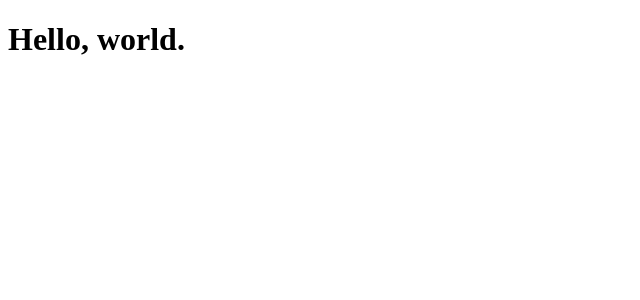
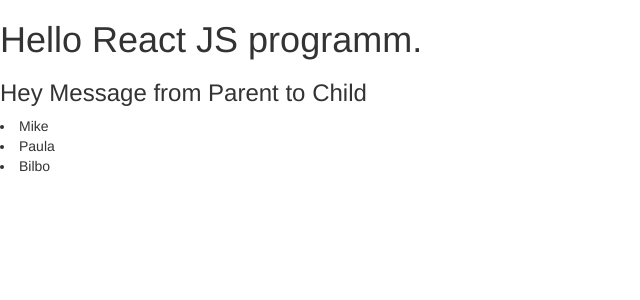
Before and after one commit to KSMorozov/react-fundamentals-tutorial, a React app: page / in a window 1280 px wide. Shown: the top 300 px of the page, without its empty margins (0-640 px from the left). Built offline with nearby package versions, Linux system fonts and the light colour scheme; the HTML template or start-up script is replaced by a standard one.

Commit message:
Add Chapter 2 code.

```diff
--- a/index.html
+++ b/index.html
@@ -1,7 +1,8 @@
 <!doctype html>
 <html>
   <head>
-    <title>Sample App</title>
+    <title>Github Battle</title>
+    <link href="https://maxcdn.bootstrapcdn.com/bootstrap/3.3.6/css/bootstrap.min.css" rel="stylesheet" integrity="sha384-1q8mTJOASx8j1Au+a5WDVnPi2lkFfwwEAa8hDDdjZlpLegxhjVME1fgjWPGmkzs7" crossorigin="anonymous">
   </head>
   <body>
     <div id='root'>
--- a/server.js
+++ b/server.js
@@ -6,10 +6,10 @@ new WebpackDevServer(webpack(config), {
   publicPath: config.output.publicPath,
   hot: true,
   historyApiFallback: true
-}).listen(3000, 'localhost', function (err, result) {
+}).listen(8080, 'localhost', function (err, result) {
   if (err) {
     return console.log(err);
   }
 
-  console.log('Listening at http://localhost:3000/');
+  console.log('Listening at http://localhost:8080/');
 });
--- a/src/App.js
+++ b/src/App.js
@@ -1,9 +1,13 @@
 import React, { Component } from 'react';
+import Parent from './components/Parent.js';
 
 export default class App extends Component {
   render() {
     return (
-      <h1>Hello, world.</h1>
+      <div>
+        <h1>Hello React JS programm.</h1>
+        <Parent />
+      </div>
     );
   }
 }
--- /dev/null
+++ b/src/components/Child.js
@@ -0,0 +1,22 @@
+import React, { Component } from 'react';
+
+class Child extends Component {
+  constructor(props) {
+    super(props);
+  }
+
+  renderList() {
+    return this.props.list.map((item, i) => <li key={i}>{item}</li>);
+  }
+
+  render() {
+    return (
+      <div>
+        <h3>{this.props.message}</h3>
+        {this.renderList()}
+      </div>
+    );
+  }
+}
+
+export default Child;
--- /dev/null
+++ b/src/components/Parent.js
@@ -0,0 +1,18 @@
+import React, { Component } from 'react';
+import Child from './Child';
+
+class Parent extends Component {
+  constructor(props) {
+    super(props);
+    this.state = {
+      list: ['Mike', 'Paula', 'Bilbo'],
+      message: 'Hey Message from Parent to Child',
+    };
+  }
+
+  render() {
+    return <Child {...this.state} />;
+  }
+}
+
+export default Parent;
--- a/webpack.config.js
+++ b/webpack.config.js
@@ -4,7 +4,7 @@ var webpack = require('webpack');
 module.exports = {
   devtool: 'eval',
   entry: [
-    'webpack-dev-server/client?http://localhost:3000',
+    'webpack-dev-server/client?http://localhost:8080',
     'webpack/hot/only-dev-server',
     './src/index'
   ],
```
